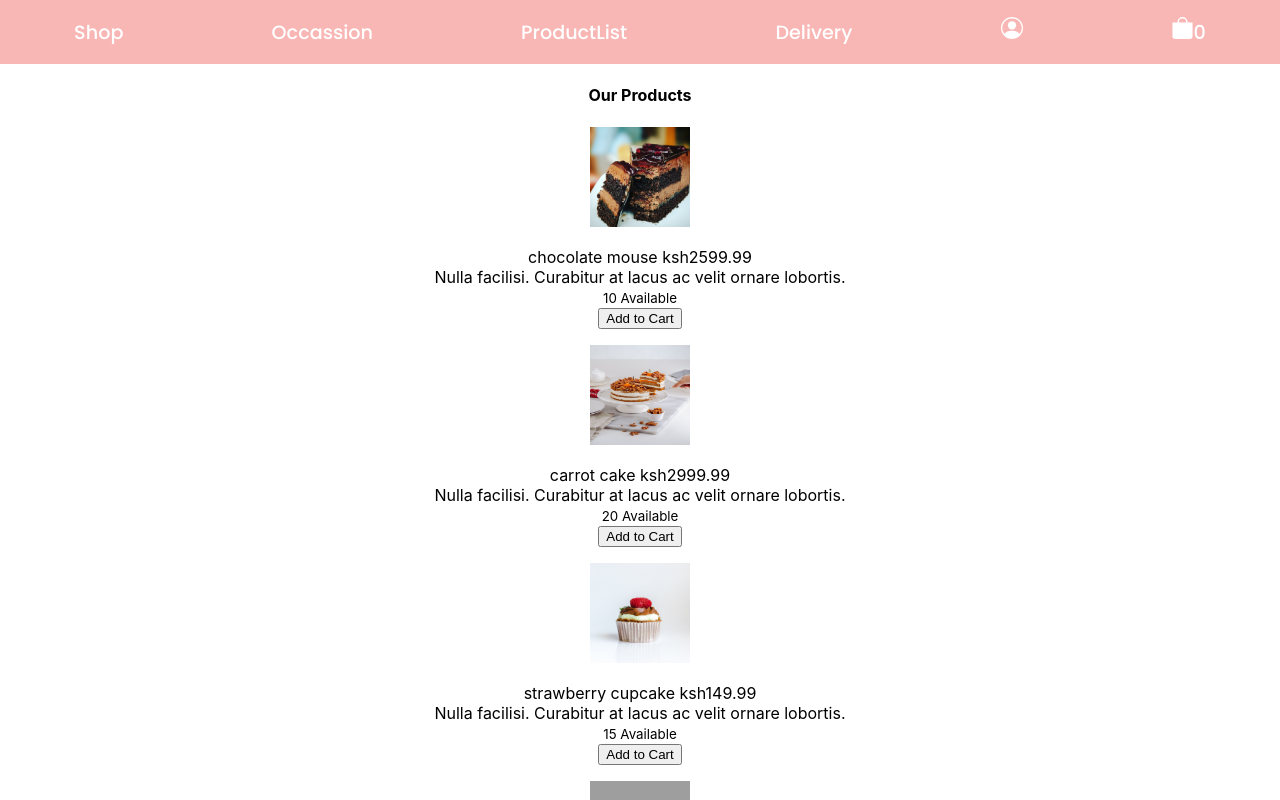
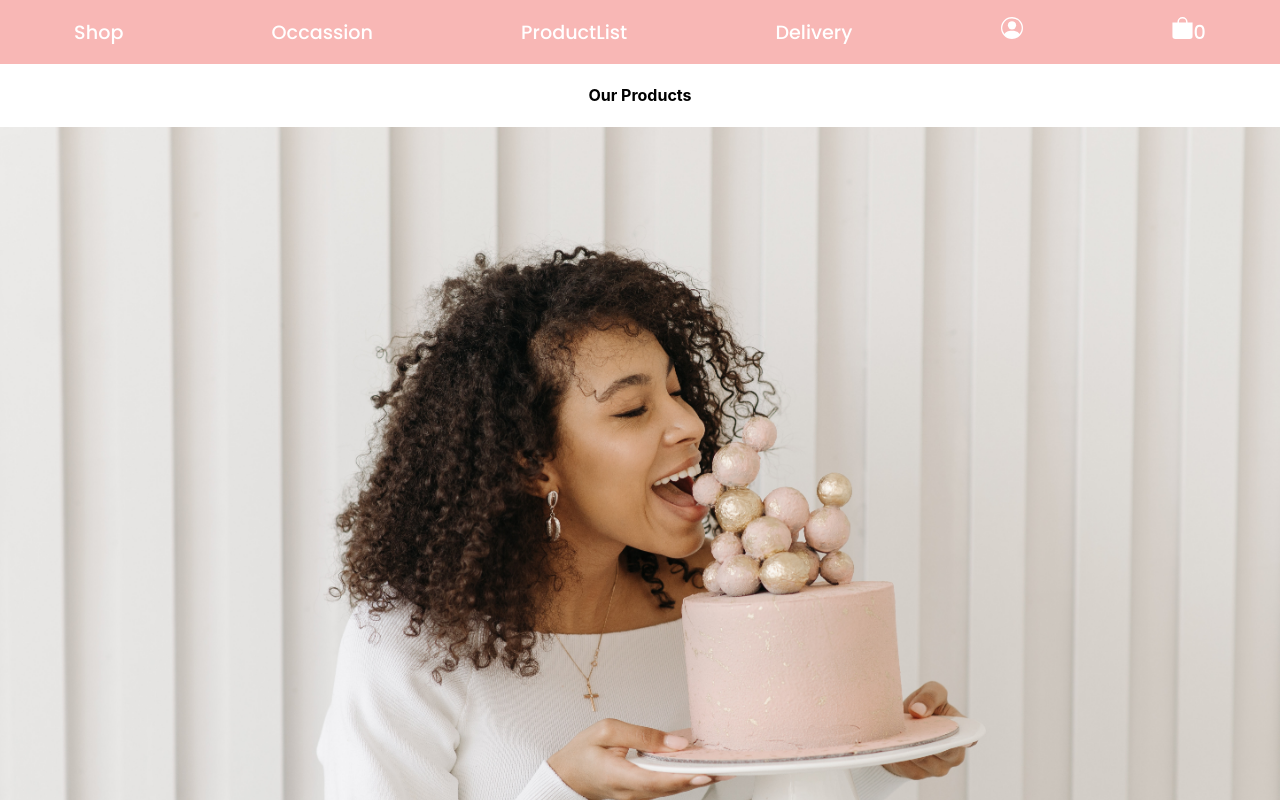
Before and after one commit to kakaingalu/Bekry-Ecommerce, a React (Create React App) app in the folder bekry/: page /product-list in a window 1280 px wide. Shown: the top 800 px of the page. Built offline with nearby package versions, Linux system fonts and the light colour scheme; data requests are answered from the project's data file; grey boxes are pictures that could not be loaded.

Commit message:
added css file

```diff
--- a/bekry/src/components/Products/ProductItem.js
+++ b/bekry/src/components/Products/ProductItem.js
@@ -44,6 +44,7 @@ const ProductItem = (props) => {
 
     return (
         <div>
+
             <div className="imgContainer">
                 <div className='img'>
                 {filteredImages.map((image, index) => (
--- a/bekry/src/components/Products/ProductList.js
+++ b/bekry/src/components/Products/ProductList.js
@@ -1,6 +1,9 @@
 import React from 'react';
+import './Products.css'
 import ProductItem from './ProductItem';
 import withContext from '../../withContext';
+import HeaderImg from '../../Assets/headerImg.jpg';
+
 
 const ProductList = props => {
     const { products } = props.context;
@@ -13,6 +16,9 @@ const ProductList = props => {
                 </div>
             </div>
             <div>
+                <div className='headerImage'>
+                    <img src={HeaderImg} alt='header Image'  />
+                </div>
                 <div>
                     {products && products.length ? (
                         products.map((product, index) => (
--- /dev/null
+++ b/bekry/src/components/Products/Products.css
@@ -0,0 +1,6 @@
+.headerImage img{
+    width: 100%;
+    height: 40%;
+    object-fit: cover;
+
+}
```
Also changed, not shown: bekry/src/App.css (line endings or trailing spaces), bekry/src/App.js (line endings or trailing spaces), bekry/src/Assets/headerImg.jpg (renamed from bekry/src/Assets/pexels-pavel-danilyuk-7180763.jpg).
